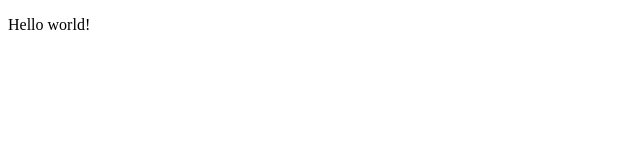
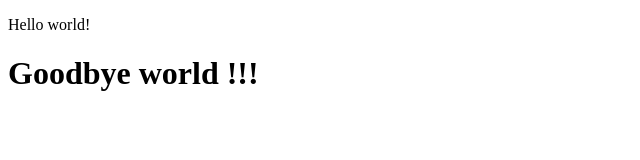
Before and after one commit to Minhming/Minhming.github.io, a plain HTML site: page index.html in a window 1280 px wide. Shown: the whole page, without its empty margins (0-640 px from the left). Drawn offline with Linux system fonts and the light colour scheme.

Commit message:
Added Goodbye world

```diff
--- a/index.html
+++ b/index.html
@@ -8,5 +8,8 @@
 </head>
 <body>
     <p>Hello world!</p>
+
+    <h1>Goodbye world !!!</h1>
+
 </body>
 </html>
```
